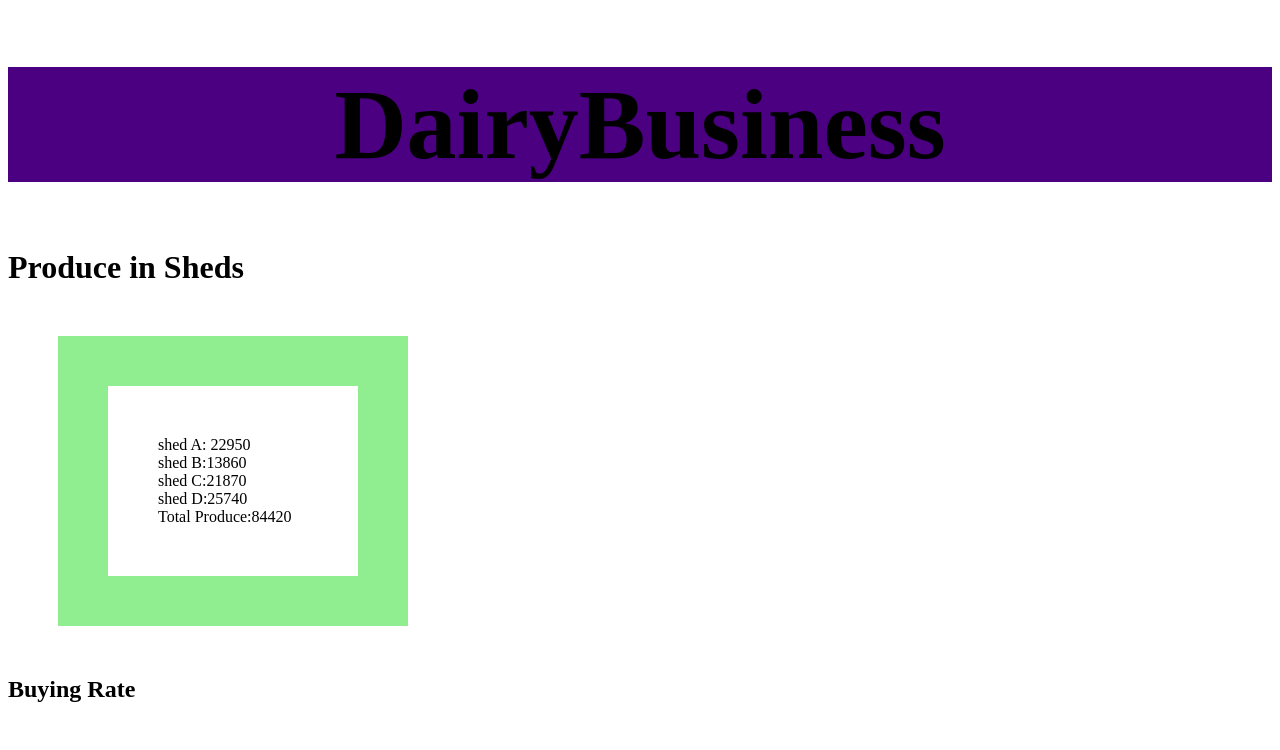
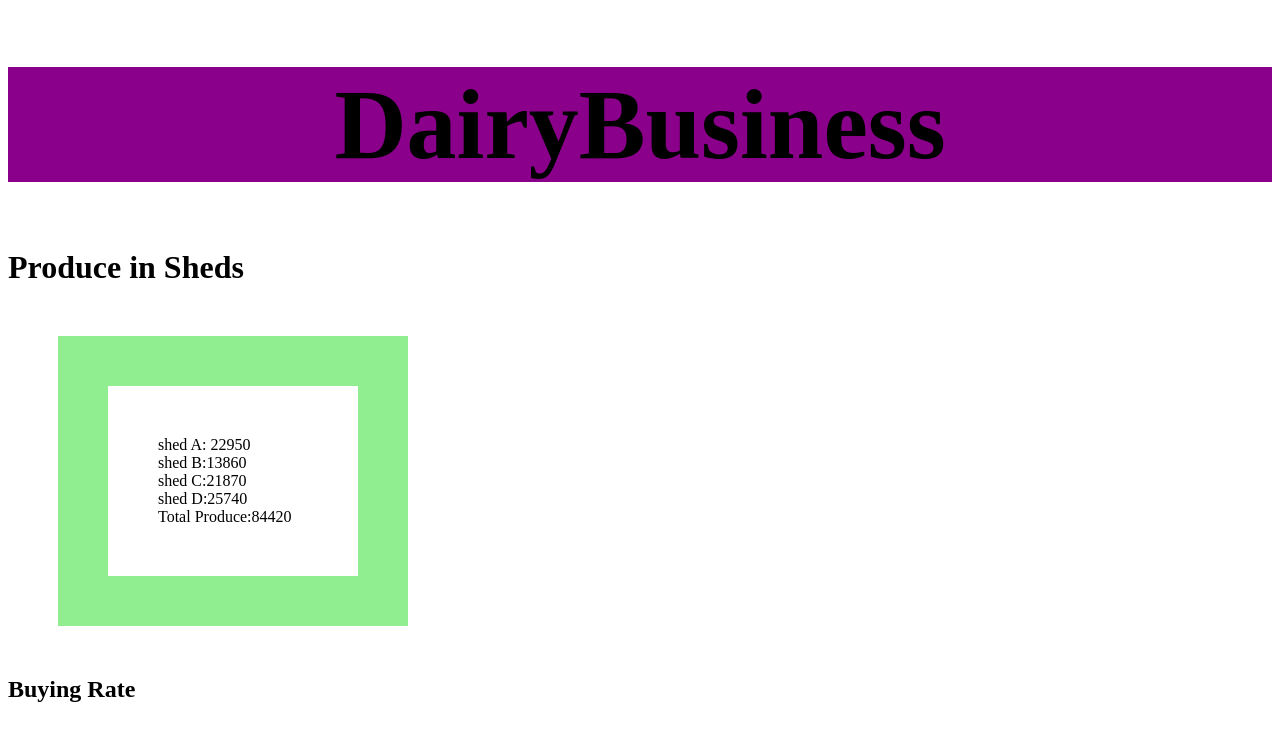
Before and after one commit to Abdallah-Coder/Dairy-Business, a plain HTML site: page index.html in a window 1280 px wide. Shown: the top 750 px of the page. Drawn offline with Linux system fonts and the light colour scheme.

Commit message:
modify index.css

```diff
--- a/index.css
+++ b/index.css
@@ -1,5 +1,5 @@
 .header{
-    background-color: indigo;
+    background-color: darkmagenta;
     text-align: center;
     font-size: 50px;
 }
```
